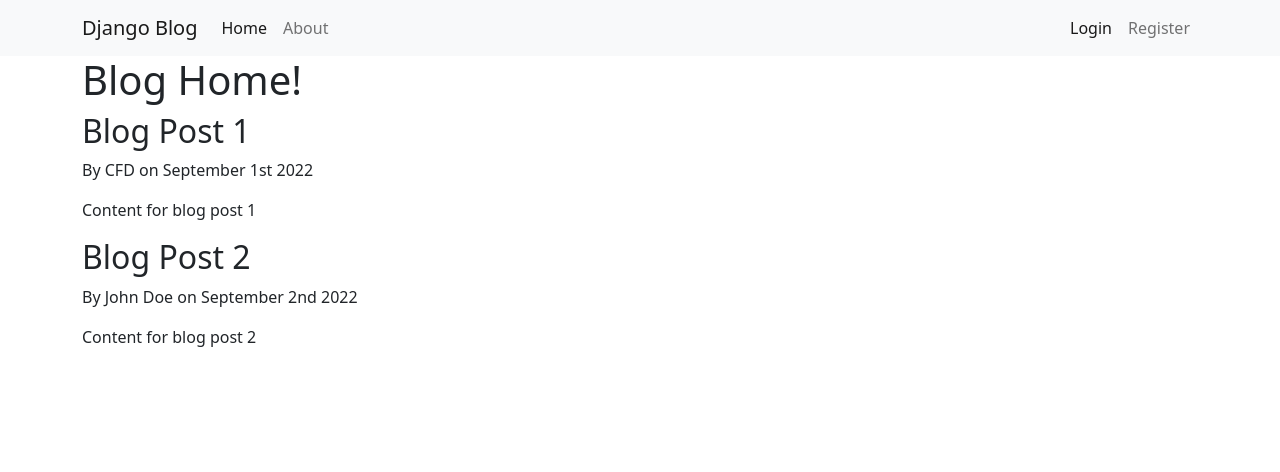
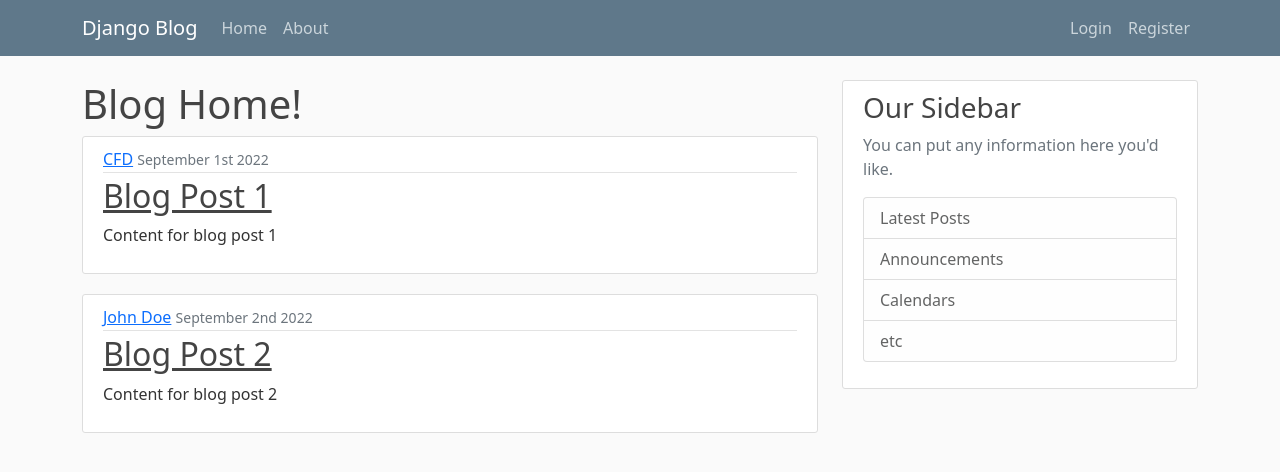
Before and after one commit to CathalDolan/Corey_Blog, a Django app: page / in a window 1280 px wide. Shown: the top 472 px of the page. Run offline with Django 4.2, Linux system fonts and the light colour scheme.

Commit message:
Vid 3 Added css for main, nav links and sidebar

```diff
--- /dev/null
+++ b/django_project/blog/static/blog/main.css
@@ -0,0 +1,84 @@
+body {
+    background: #fafafa;
+    color: #333333;
+    margin-top: 5rem;
+  }
+
+  h1, h2, h3, h4, h5, h6 {
+    color: #444444;
+  }
+
+  ul {
+    margin: 0;
+  }
+
+  .bg-steel {
+    background-color: #5f788a;
+  }
+
+  .site-header .navbar-nav .nav-link {
+    color: #cbd5db;
+  }
+
+  .site-header .navbar-nav .nav-link:hover {
+    color: #ffffff;
+  }
+
+  .site-header .navbar-nav .nav-link.active {
+    font-weight: 500;
+  }
+
+  .content-section {
+    background: #ffffff;
+    padding: 10px 20px;
+    border: 1px solid #dddddd;
+    border-radius: 3px;
+    margin-bottom: 20px;
+  }
+
+  .article-title {
+    color: #444444;
+  }
+
+  a.article-title:hover {
+    color: #428bca;
+    text-decoration: none;
+  }
+
+  .article-content {
+    white-space: pre-line;
+  }
+
+  .article-img {
+    height: 65px;
+    width: 65px;
+    margin-right: 16px;
+  }
+
+  .article-metadata {
+    padding-bottom: 1px;
+    margin-bottom: 4px;
+    border-bottom: 1px solid #e3e3e3
+  }
+
+  .article-metadata a:hover {
+    color: #333;
+    text-decoration: none;
+  }
+
+  .article-svg {
+    width: 25px;
+    height: 25px;
+    vertical-align: middle;
+  }
+
+  .account-img {
+    height: 125px;
+    width: 125px;
+    margin-right: 20px;
+    margin-bottom: 16px;
+  }
+
+  .account-heading {
+    font-size: 2.5rem;
+  }
--- a/django_project/blog/templates/blog/base.html
+++ b/django_project/blog/templates/blog/base.html
@@ -1,3 +1,5 @@
+{% load static %}
+
 <!DOCTYPE html>
 <html lang="en">
 <head>
@@ -8,6 +10,9 @@
     <!-- Bootstrap with JS Bundle-->
     <link href="https://cdn.jsdelivr.net/npm/bootstrap@5.0.2/dist/css/bootstrap.min.css" rel="stylesheet" integrity="sha384-EVSTQN3/azprG1Anm3QDgpJLIm9Nao0Yz1ztcQTwFspd3yD65VohhpuuCOmLASjC" crossorigin="anonymous">
 
+    <!-- Man css link -->
+    <link rel="stylesheet" type="text/css" href="{% static 'blog/main.css' %}">
+
     <!-- Title -->
     {% if title %}
         <title>Django Blog - {{ title }}</title> <!-- Don't know where title would come from -->
@@ -15,28 +20,28 @@
         <title>Django Blog</title>
     {% endif%}
 </head>
+
 <body>
-
     <!-- Navbar -->
     <header class="site-header">
-        <nav class="navbar navbar-expand-md navbar-light bg-light">
+        <nav class="navbar navbar-expand-md navbar-dark bg-steel fixed-top">
             <div class="container">
-                <a class="navbar-brand" href="#">Django Blog</a>
+                <a class="navbar-brand" href="{% url 'blog-home' %}">Django Blog</a>
                 <button class="navbar-toggler" type="button" data-bs-toggle="collapse" data-bs-target="#navbarSupportedContent" aria-controls="navbarSupportedContent" aria-expanded="false" aria-label="Toggle navigation">
                     <span class="navbar-toggler-icon"></span>
                 </button>
                 <div class="collapse navbar-collapse" id="navbarSupportedContent">
                     <ul class="navbar-nav me-auto mb-2 mb-lg-0">
                         <li class="nav-item">
-                            <a class="nav-link active" aria-current="page" href="#">Home</a>
+                            <a class="nav-link" href="{% url 'blog-home' %}">Home</a>
                         </li>
                         <li class="nav-item">
-                            <a class="nav-link" href="#">About</a>
+                            <a class="nav-link" href="{% url 'blog-about' %}">About</a>
                         </li>
                     </ul>
                     <ul class="navbar-nav d-flex">
                         <li class="nav-item">
-                            <a class="nav-link active" aria-current="page" href="#">Login</a>
+                            <a class="nav-link" href="#">Login</a>
                         </li>
                         <li class="nav-item">
                             <a class="nav-link" href="#">Register</a>
@@ -47,10 +52,30 @@
         </nav>
     </header>
 
-    <div class="container">
-        {% block content %}
-        {% endblock %}
-    </div>
+    <main role="main" class="container">
+        <div class="row">
+
+            <!-- Block Content Div -->
+            <div class="col-md-8">
+                {% block content %}
+                {% endblock %}
+            </div>
+
+            <div class="col-md-4">
+                <div class="content-section">
+                <h3>Our Sidebar</h3>
+                <p class='text-muted'>You can put any information here you'd like.
+                    <ul class="list-group">
+                    <li class="list-group-item list-group-item-light">Latest Posts</li>
+                    <li class="list-group-item list-group-item-light">Announcements</li>
+                    <li class="list-group-item list-group-item-light">Calendars</li>
+                    <li class="list-group-item list-group-item-light">etc</li>
+                    </ul>
+                </p>
+                </div>
+            </div>
+        </div>
+    </main>
 
     <script src="https://code.jquery.com/jquery-3.6.1.min.js" integrity="sha256-o88AwQnZB+VDvE9tvIXrMQaPlFFSUTR+nldQm1LuPXQ=" crossorigin="anonymous"></script>
     <script src="https://cdn.jsdelivr.net/npm/bootstrap@5.0.2/dist/js/bootstrap.bundle.min.js" integrity="sha384-MrcW6ZMFYlzcLA8Nl+NtUVF0sA7MsXsP1UyJoMp4YLEuNSfAP+JcXn/tWtIaxVXM" crossorigin="anonymous"></script>
--- a/django_project/blog/templates/blog/home.html
+++ b/django_project/blog/templates/blog/home.html
@@ -4,8 +4,16 @@
     <h1>Blog Home!</h1>
 
     {% for post in posts %}
-        <h2>{{ post.title }}</h2>
-        <p>By {{ post.author }} on {{ post.date_posted }}</p>
-        <p>{{ post.content }}</p>
+        <article class="media content-section">
+            <div class="media-body">
+                <div class="article-metadata">
+                    <a class="mr-2" href="#">{{ post.author }}</a>
+                    <small class="text-muted">{{ post.date_posted }}</small>
+                </div>
+                <h2><a class="article-title" href="#">{{ post.title }}</a></h2>
+                <p class="article-content">{{ post.content }}</p>
+            </div>
+        </article>
     {% endfor %}
+
 {% endblock content %}
```
